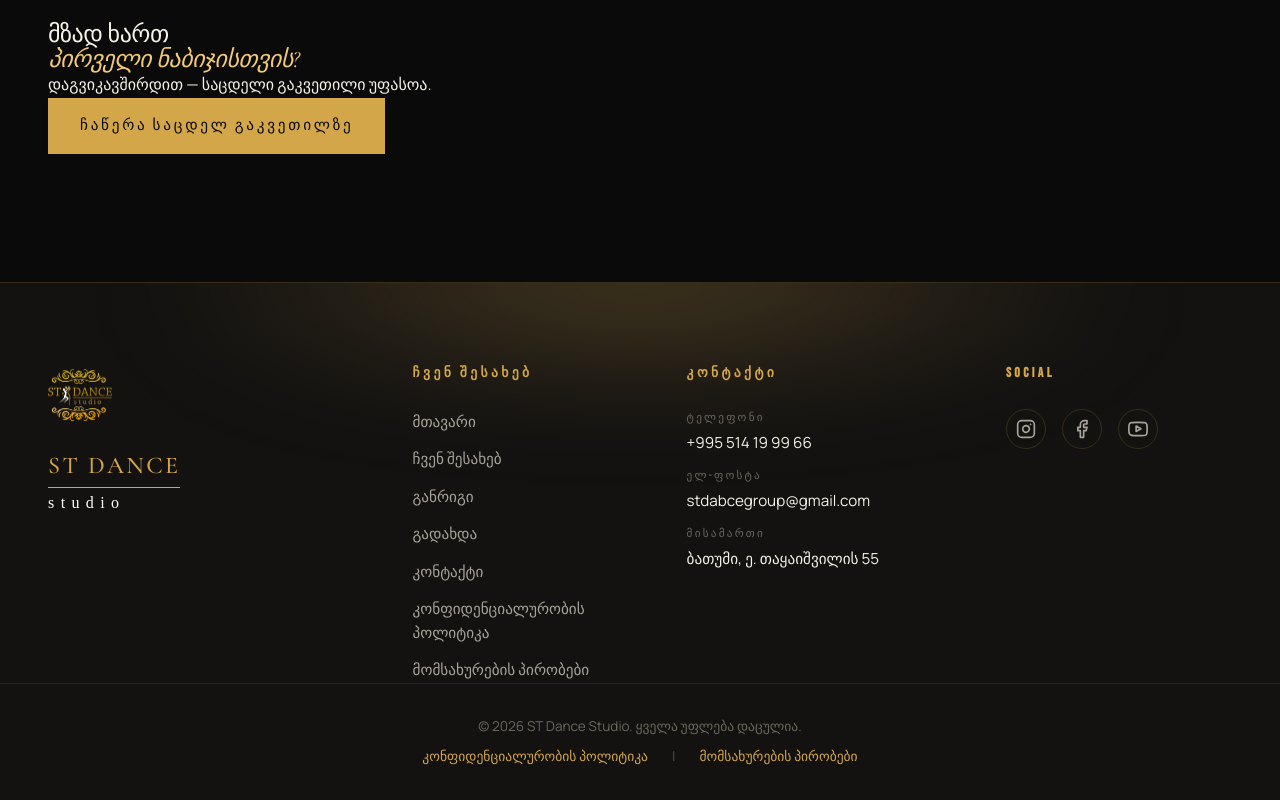
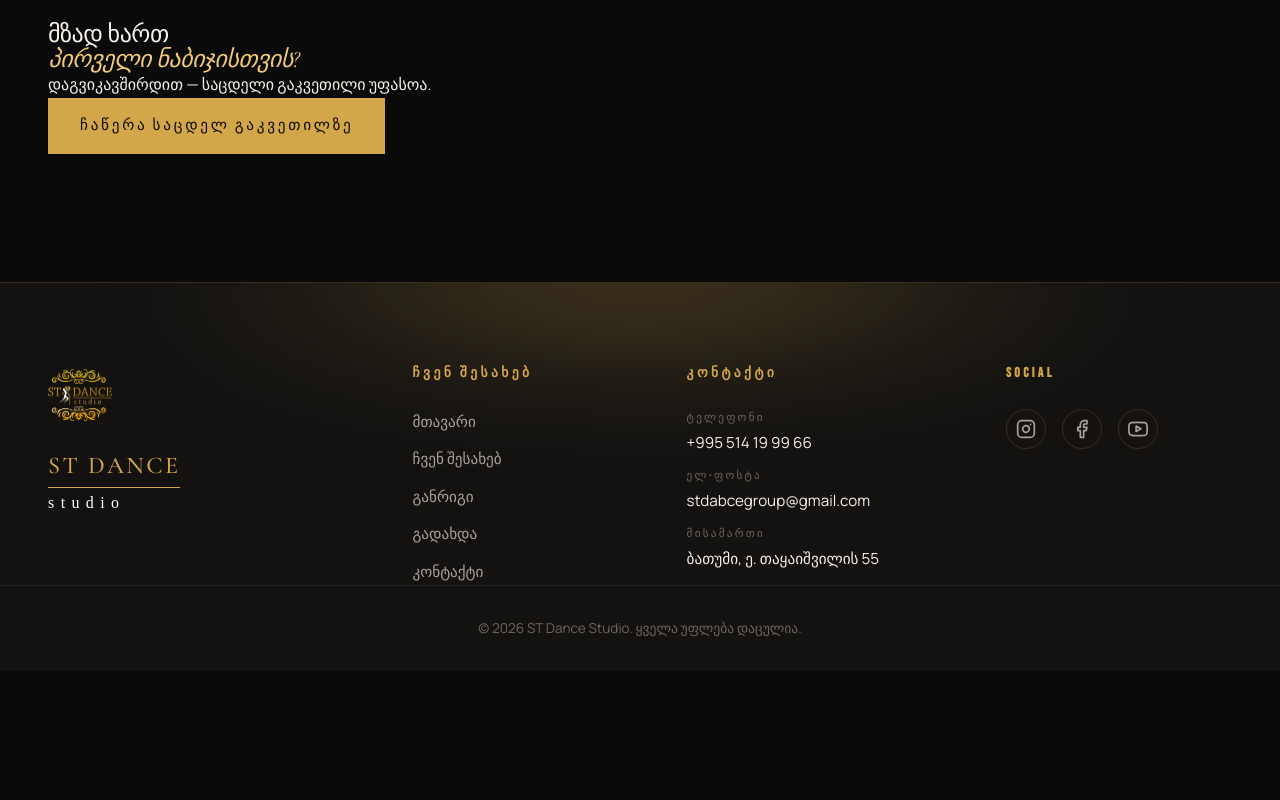
Before and after one commit to TSERJ13/stdancestudio, a React (Vite) app: page / in a window 1280 px wide. Shown: the part 5103-5903 px from the top of the page. After the commit the page ends 5774 px from the top, so only its background shows below. Built offline with nearby package versions, Linux system fonts and the light colour scheme; no server answers.

Commit message:
Remove Privacy Policy and Terms of Service links from Footer

```diff
--- a/src/components/Footer.jsx
+++ b/src/components/Footer.jsx
@@ -15,8 +15,6 @@ export default function Footer() {
     { label: t('nav.schedule'), to: `${basePath}/schedule` },
     { label: t('nav.payment'), to: `${basePath}/payment` },
     { label: t('nav.contact'), to: `${basePath}/contact` },
-    { label: t('nav.privacy'), to: `${basePath}/privacy` },
-    { label: t('nav.terms'), to: `${basePath}/terms` },
   ]
 
   return (
@@ -86,11 +84,6 @@ export default function Footer() {
 
       <div className="footer__bottom container" style={{ display: 'flex', flexDirection: 'column', alignItems: 'center', gap: '0.5rem' }}>
         <p>© {new Date().getFullYear()} ST Dance Studio. {t('footer.rights')}.</p>
-        <div className="footer__legal-links" style={{ display: 'flex', gap: '1.5rem', fontSize: '0.85rem' }}>
-          <Link to={`${basePath}/privacy`} style={{ color: 'var(--color-gold)', textDecoration: 'none' }}>{t('nav.privacy')}</Link>
-          <span style={{ color: '#555' }}>|</span>
-          <Link to={`${basePath}/terms`} style={{ color: 'var(--color-gold)', textDecoration: 'none' }}>{t('nav.terms')}</Link>
-        </div>
       </div>
     </footer>
   )
```
